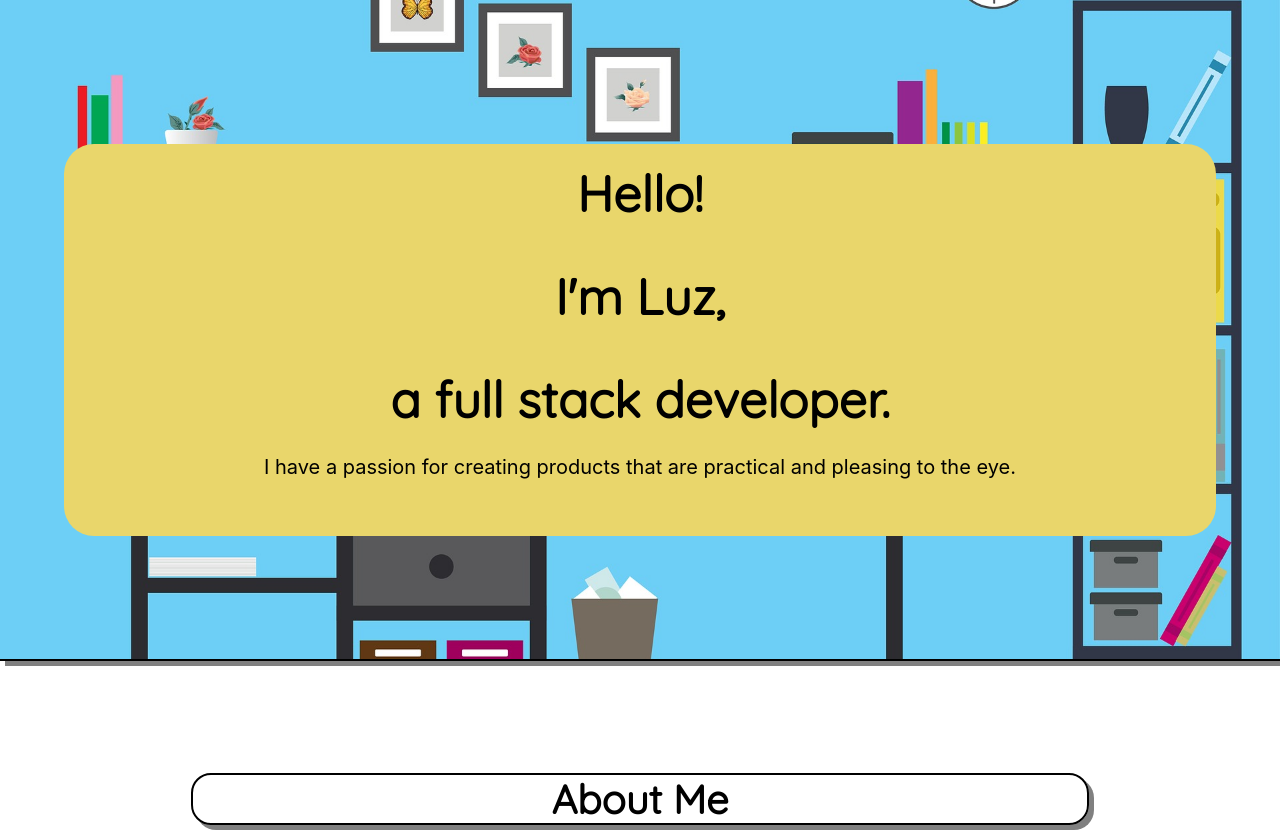
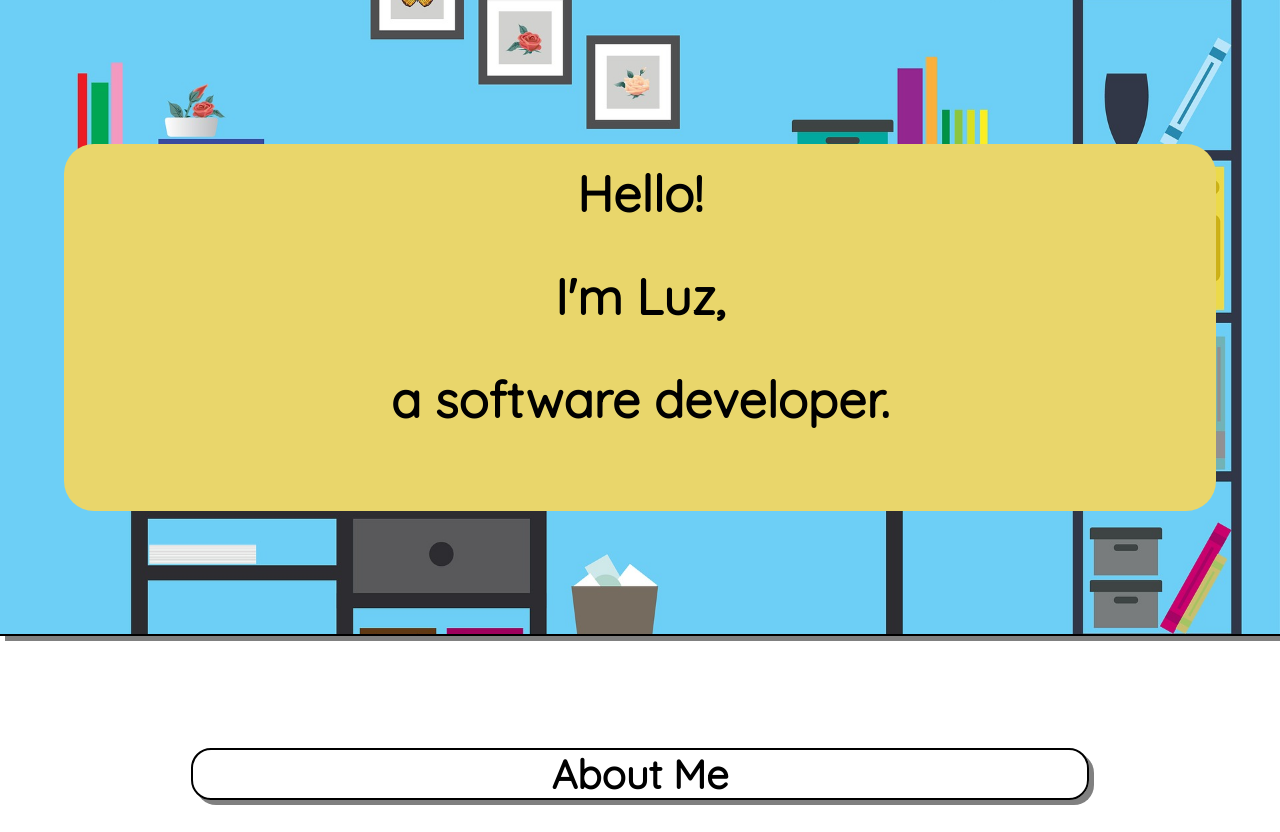
Before and after one commit to lhernandez5/PortfolioApp, a React (Create React App) app in the folder client/: page / in a window 1280 px wide. Shown: the top 832 px of the page. Built offline with nearby package versions, Linux system fonts and the light colour scheme.

Commit message:
updated some test in readme and header

```diff
--- a/client/src/components/TopHero/TopHero.js
+++ b/client/src/components/TopHero/TopHero.js
@@ -8,10 +8,9 @@ const TopHero = () => (
       <div className="hero container">
         <h1 className="title">Hello!</h1>
         <h1 className="title"> I'm Luz,</h1>
-        <h1 className="title">a full stack developer.</h1>
+        <h1 className="title">a software developer.</h1>
         <h2 className="subtitle">
-          I have a passion for creating products that are practical and pleasing
-          to the eye.
+
         </h2>
       </div>
     </div>
```
Also changed, not shown: 1 other file (tests, documents, lock files or other folders).
